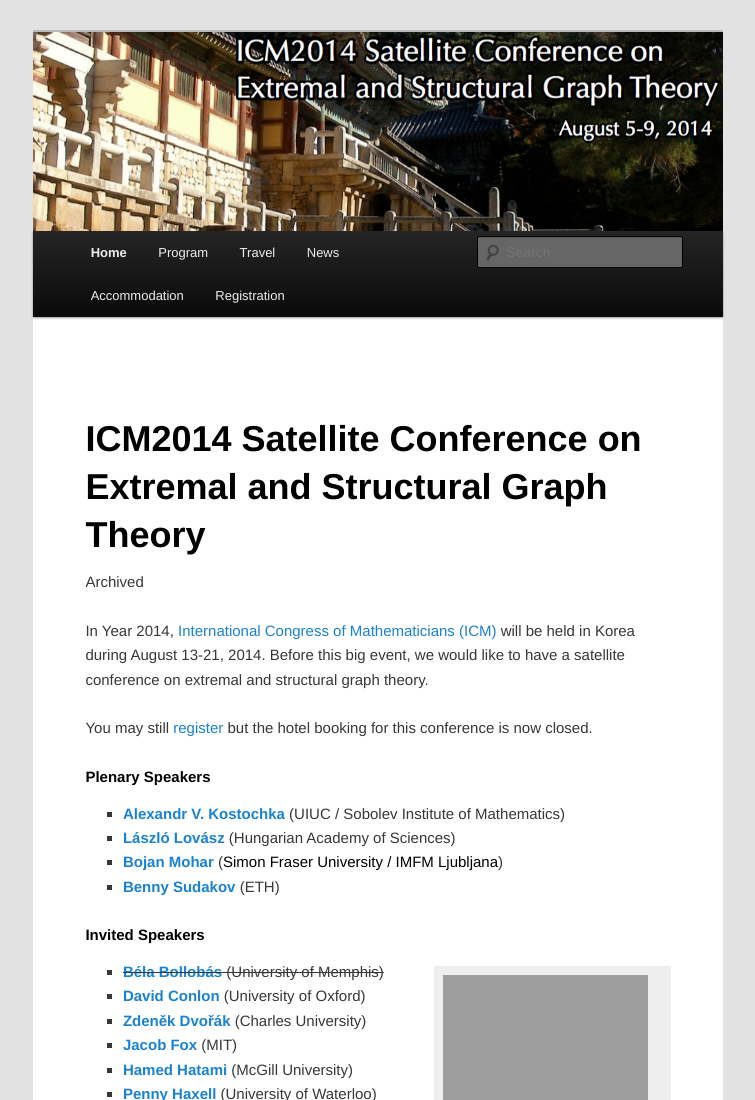
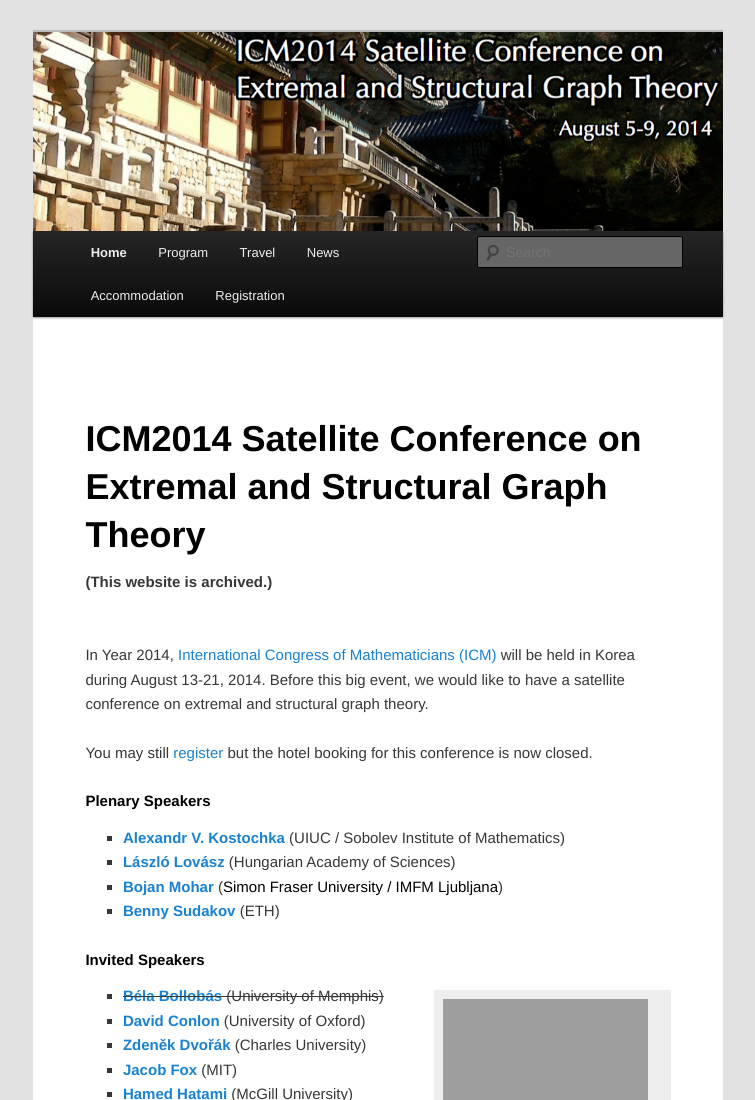
Before and after one commit to icm2014gt/icm2014gt.github.io, a plain HTML site: page index.html in a window 1280 px wide. Shown: the top 1100 px of the page, without its empty margins (262-1017 px from the left). Drawn offline with nearby package versions, Linux system fonts and the light colour scheme; grey boxes are pictures that could not be loaded.

Commit message:
archived

```diff
--- a/index.html
+++ b/index.html
@@ -135,7 +135,7 @@
 	<header class="entry-header">
 		<h1 class="entry-title">ICM2014 Satellite Conference on Extremal and Structural Graph Theory</h1>
 	</header><!-- .entry-header -->
-	<quote>Archived</quote>
+	<p><strong>(This website is archived.)</strong></p>
 	<div class="entry-content">
 		<p>In Year 2014, <a href="http://www.icm2014.org">International Congress of Mathematicians (ICM)</a> will be held in Korea during August 13-21, 2014. Before this big event, we would like to have a satellite conference on extremal and structural graph theory.</p>
 <p>You may still <a title="Registration" href="registration/index.html">register</a> but the hotel booking for this conference is now closed.</p>
```
